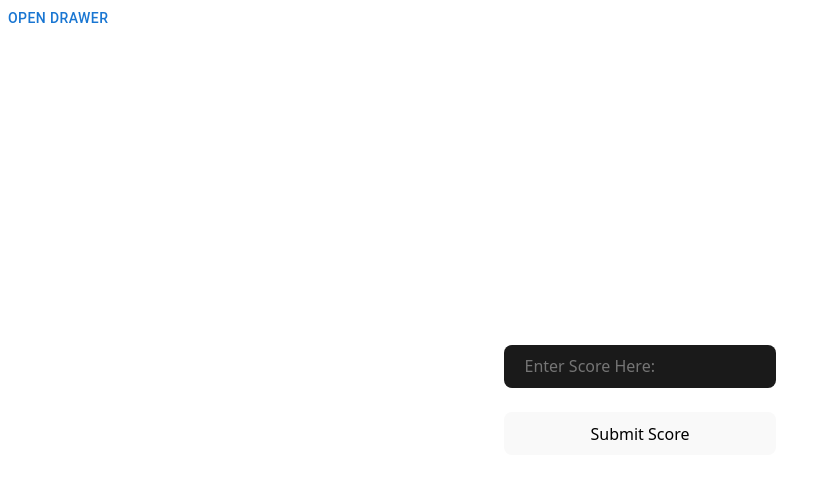
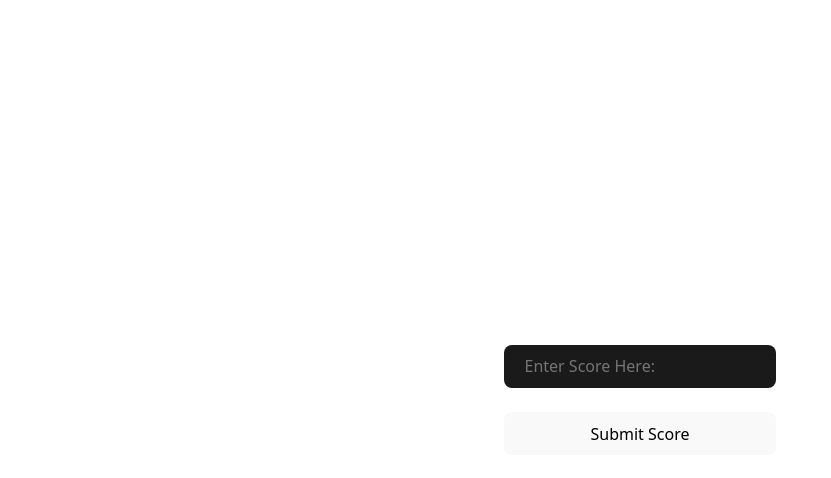
Before and after one commit to carolynl23/bitcamp25, a React (Vite) app in the folder ReactApp/live-scoring/: page / in a window 1280 px wide. Shown: the top 478 px of the page, without its empty margins (0-831 px from the left). Built offline with nearby package versions, Linux system fonts and the light colour scheme.

Commit message:
Revert "sync"

```diff
--- a/ReactApp/live-scoring/package.json
+++ b/ReactApp/live-scoring/package.json
@@ -10,9 +10,6 @@
     "preview": "vite preview"
   },
   "dependencies": {
-    "@emotion/react": "^11.14.0",
-    "@emotion/styled": "^11.14.0",
-    "@mui/material": "^7.0.2",
     "react": "^19.0.0",
     "react-dom": "^19.0.0"
   },
@@ -25,6 +22,6 @@
     "eslint-plugin-react-hooks": "^5.1.0",
     "eslint-plugin-react-refresh": "^0.4.19",
     "globals": "^15.15.0",
-    "vite": "^6.2.6"
+    "vite": "^6.2.0"
   }
 }
--- a/ReactApp/live-scoring/src/App.jsx
+++ b/ReactApp/live-scoring/src/App.jsx
@@ -2,24 +2,18 @@ import { useState } from 'react'
 import reactLogo from './assets/react.svg'
 import viteLogo from '/vite.svg'
 import './App.css'
-import Button from '@mui/material/Button'
-import Drawer from '@mui/material/Drawer'
-import NavBar from './components/NavBar'
 
 function App() {
   const [count, setCount] = useState(0)
   //C3B32haPb6huuznE mongo pw
 
   return (
-    <>
-      <NavBar></NavBar>
 
-      <div id="center">
-        <input type="text" placeholder="Enter Score Here:"/>
-        <br></br>
-        <button type="submit">Submit Score</button>
-      </div>
-    </>
+    <div id="center">
+      <input type="text" placeholder="Enter Score Here:"/>
+      <br></br>
+      <button type="submit">Submit Score</button>
+    </div>
   )
 }
 
--- a/ReactApp/live-scoring/src/components/NavBar.jsx
+++ /dev/null
@@ -1,52 +0,0 @@
-import * as React from 'react';
-import Box from '@mui/material/Box';
-import Drawer from '@mui/material/Drawer';
-import Button from '@mui/material/Button';
-import List from '@mui/material/List';
-import Divider from '@mui/material/Divider';
-import ListItem from '@mui/material/ListItem';
-import ListItemButton from '@mui/material/ListItemButton';
-import ListItemIcon from '@mui/material/ListItemIcon';
-import ListItemText from '@mui/material/ListItemText';
-import '../index.css'
-
-export default function NavBar() {
-  const [open, setOpen] = React.useState(false);
-
-  const toggleDrawer = (newOpen) => () => {
-    setOpen(newOpen);
-  };
-
-  const DrawerList = (
-    <Box sx={{ width: 250 }} role="presentation" onClick={toggleDrawer(false)}>
-      <List>
-        {['Home', 'Scores', 'Admin'].map((text, index) => (
-          <ListItem key={text} disablePadding>
-            <ListItemButton>
-              <ListItemText primary={text} />
-            </ListItemButton>
-          </ListItem>
-        ))}
-      </List>
-      <Divider />
-      <List>
-        {['Ring 1', 'Ring 2', 'Ring 3'].map((text, index) => (
-          <ListItem key={text} disablePadding>
-            <ListItemButton>
-              <ListItemText primary={text} />
-            </ListItemButton>
-          </ListItem>
-        ))}
-      </List>
-    </Box>
-  );
-
-  return (
-    <div id="navbar">
-      <Button onClick={toggleDrawer(true)}>Open drawer</Button>
-      <Drawer open={open} onClose={toggleDrawer(false)}>
-        {DrawerList}
-      </Drawer>
-    </div>
-  );
-}
--- a/ReactApp/live-scoring/src/index.css
+++ b/ReactApp/live-scoring/src/index.css
@@ -71,14 +71,6 @@ button:focus-visible {
   justify-content: center;
 }
 
-#navbar {
-  position: fixed;
-  top: 0;
-  left: 0;
-  flex-direction: row;
-  justify-content: left;
-}
-
 @media (prefers-color-scheme: light) {
   :root {
     color: #213547;
```
Also changed, not shown: 1 other file (tests, documents, lock files or other folders).
